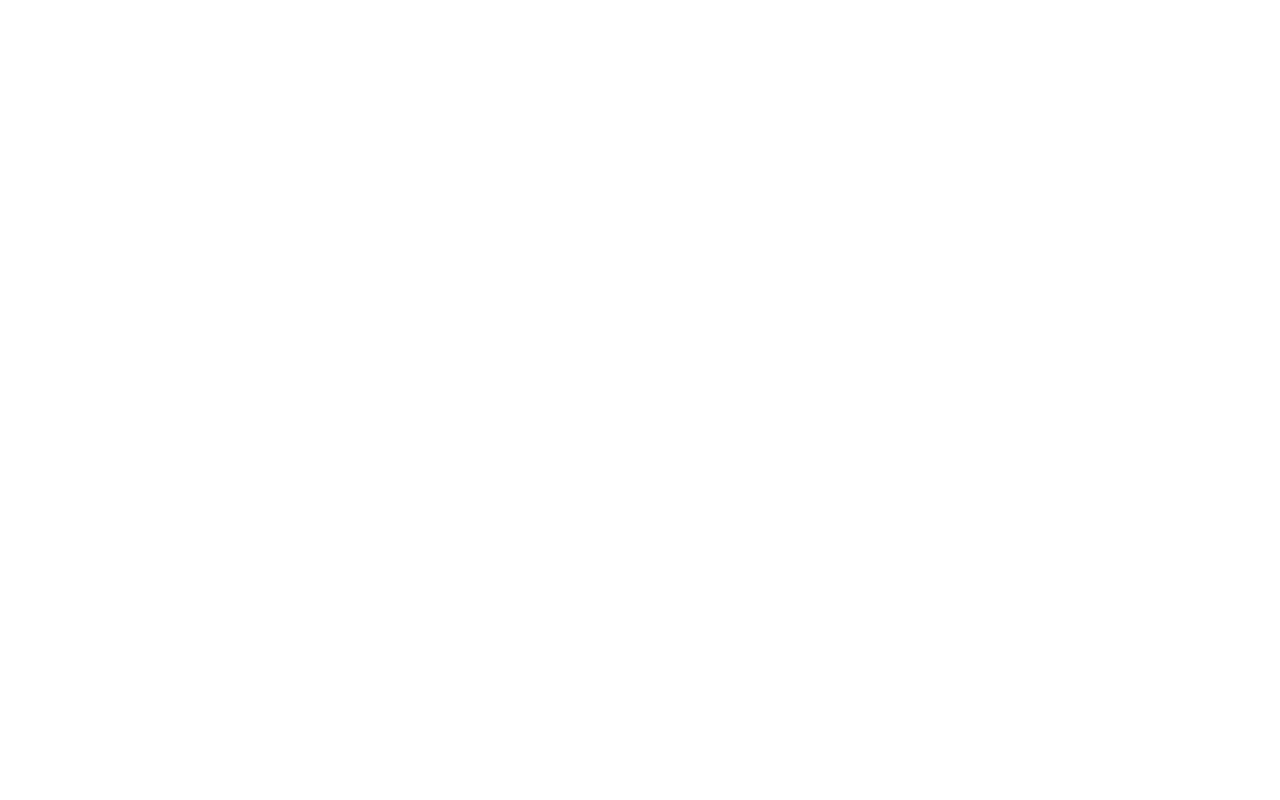
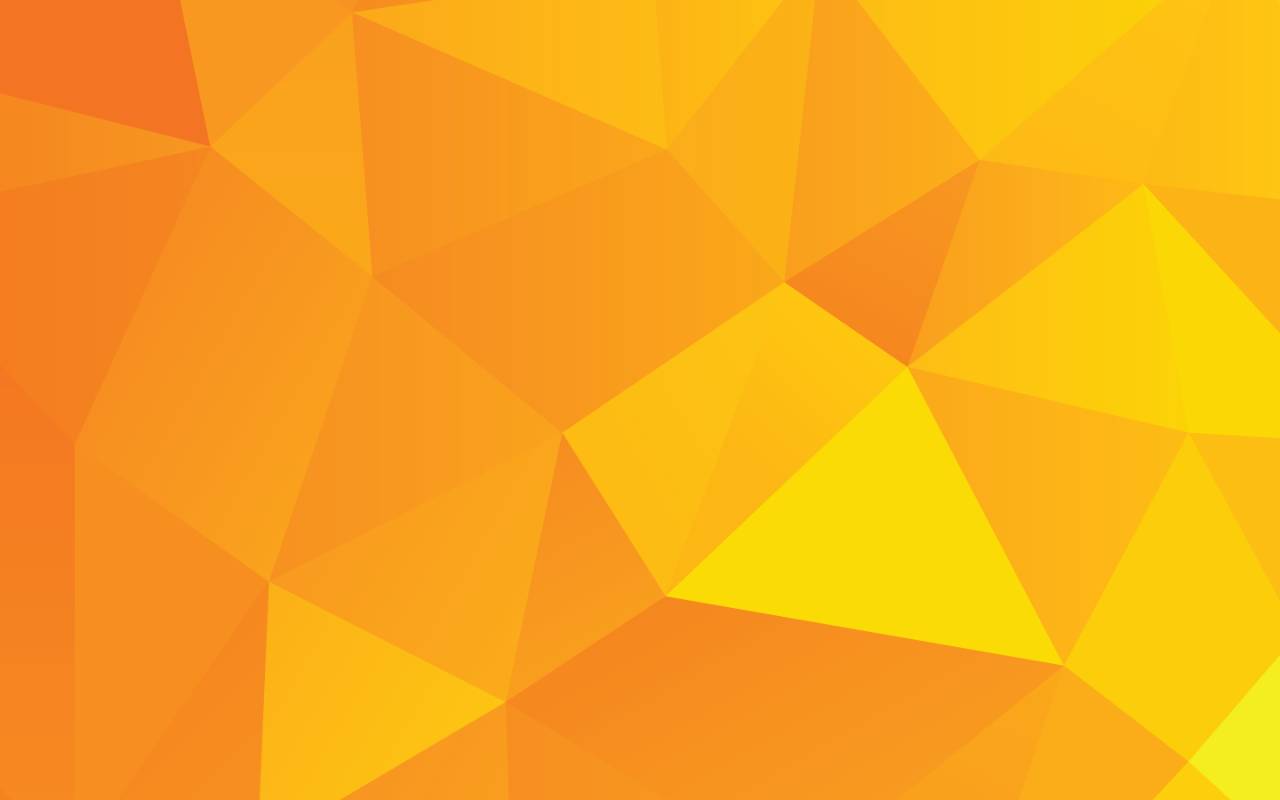
Before and after one commit to Terence-Wong/THACKS2K17, a plain HTML site: page index.html in a window 1280 px wide. Drawn offline with Linux system fonts and the light colour scheme.

Commit message:
image works

```diff
--- a/css/layout.css
+++ b/css/layout.css
@@ -1,6 +1,30 @@
+body {
+	background: #f2f2f2;
+	font-size: 16px;
+	line-height:24px;
+	color:#fff;
+	overflow-x:hidden;
+	-webkit-font-smoothing: antialiased; /* Fix for webkit rendering */
+	text-shadow: 1px 1px 1px rgba(0,0,0,0.004);
+	-webkit-text-size-adjust: 100%;
+	height: 100%;
+	margin: 0px;
+}
+html {
+	height: 100%;
+}
 #home{
-	width:100%;
-	margin:auto;
-	background:url('../images/background.jpg')center center fixed;
+	position: relative;
+	margin: auto;
+	width: 100%;
+	height: 100%;
+	overflow:hidden;
+	background:url('../images/background.png')center center fixed;
+	-webkit-background-size: cover;
+	-moz-background-size: cover;
+	-o-background-size: cover;
+	background-size: cover;
+	background-position:center center;
+	background-repeat:no-repeat;
 
 }
```
